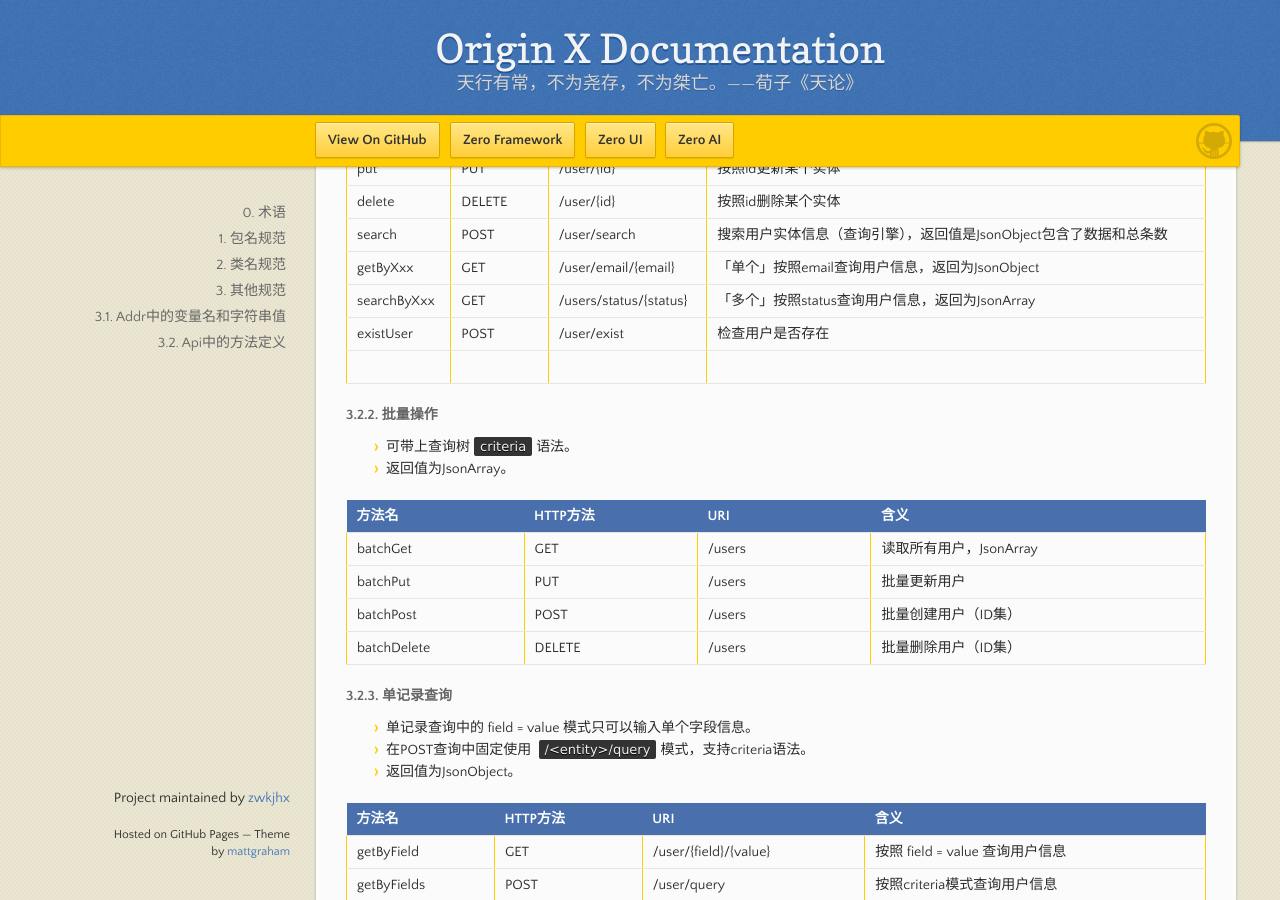
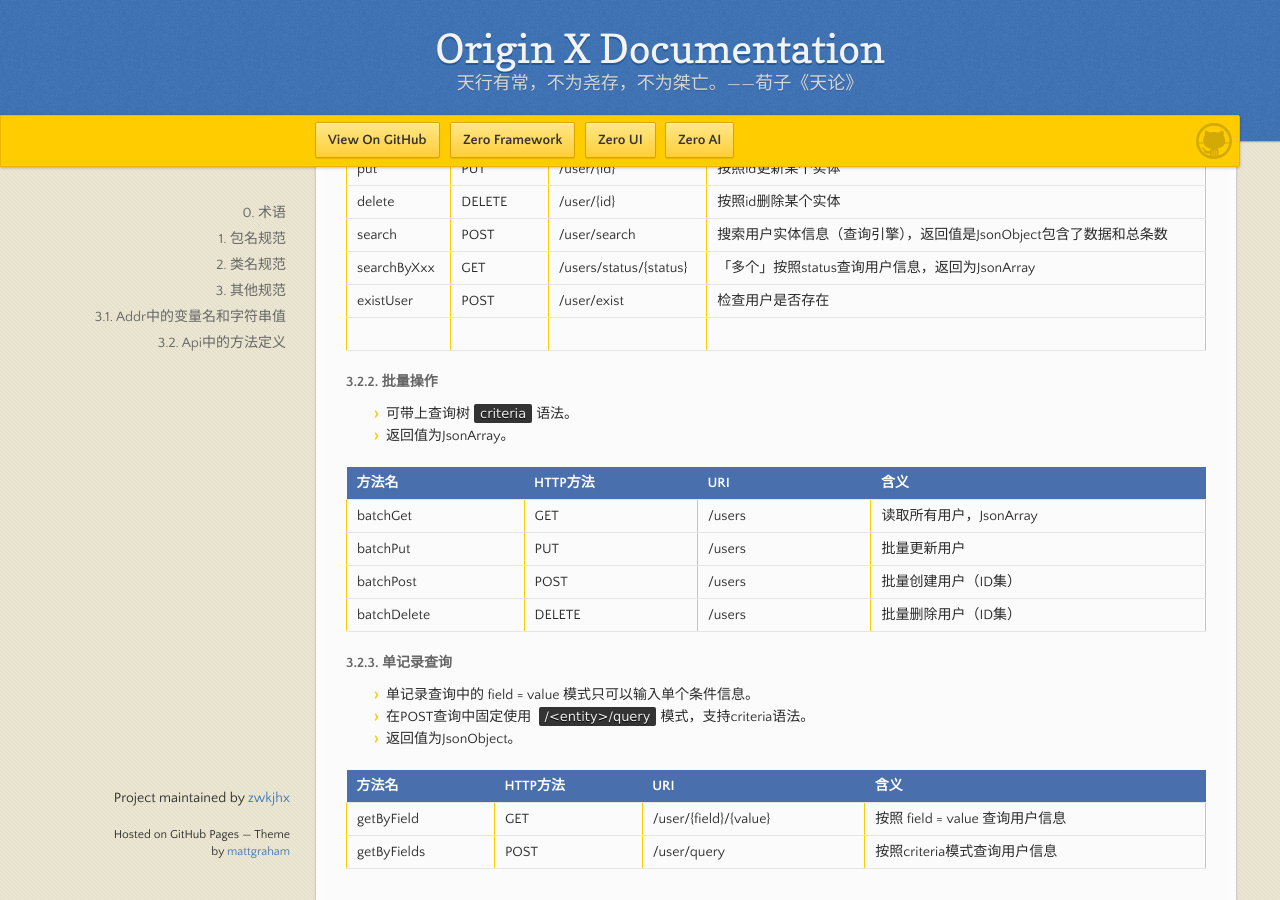
Before and after one commit to zwkjhx/ox-doc, a Jekyll site: the page built from specification/1-zerogui-fan/spc-001-zeroji-ben-kai-fa-gui-fan.md, in a window 1280 px wide and 900 px high, scrolled down 2112 px. Built offline with Jekyll 4.4.1, drawn with Linux system fonts in a browser that asks for light colours; our own code applies the rules of GitHub Pages for plain Markdown files.

Commit message:
Updates specification/1-zerogui-fan/spc-001-zeroji-ben-kai-fa-gui-fan.md
Auto commit by GitBook Editor

```diff
--- a/specification/1-zerogui-fan/spc-001-zeroji-ben-kai-fa-gui-fan.md
+++ b/specification/1-zerogui-fan/spc-001-zeroji-ben-kai-fa-gui-fan.md
@@ -71,7 +71,6 @@ Api类中的方法定义一般有两套，这个开发者可以根据实际情
 | put | PUT | /user/{id} | 按照id更新某个实体 |
 | delete | DELETE | /user/{id} | 按照id删除某个实体 |
 | search | POST | /user/search | 搜索用户实体信息（查询引擎），返回值是JsonObject包含了数据和总条数 |
-| getByXxx | GET | /user/email/{email} | 「单个」按照email查询用户信息，返回为JsonObject |
 | searchByXxx | GET | /users/status/{status} | 「多个」按照status查询用户信息，返回为JsonArray |
 | existUser | POST | /user/exist | 检查用户是否存在 |
 |  |  |  |  |
@@ -90,7 +89,7 @@ Api类中的方法定义一般有两套，这个开发者可以根据实际情
 
 #### 3.2.3. 单记录查询
 
-* 单记录查询中的 field = value 模式只可以输入单个字段信息。
+* 单记录查询中的 field = value 模式只可以输入单个条件信息。
 * 在POST查询中固定使用 `/<entity>/query`模式，支持criteria语法。
 * 返回值为JsonObject。
 
```
